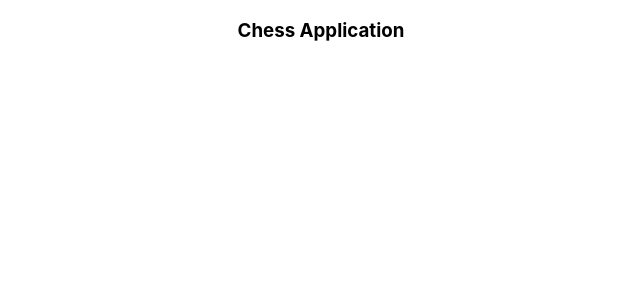
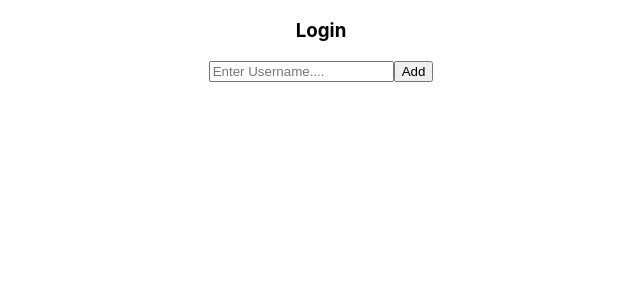
Before and after one commit to truptigaonkar/react-chess, a React (Create React App) app: page / in a window 1280 px wide. Shown: the top 300 px of the page, without its empty margins (319-959 px from the left). Built offline with nearby package versions, Linux system fonts and the light colour scheme.

Commit message:
Created components Login and Lobby, New user can be created and redirect to Lobby page

```diff
--- a/package.json
+++ b/package.json
@@ -14,6 +14,8 @@
     "nodemon": "^1.19.4",
     "react": "^16.12.0",
     "react-dom": "^16.12.0",
+    "react-helmet": "^5.2.1",
+    "react-router-dom": "^5.1.2",
     "react-scripts": "3.3.0"
   },
   "scripts": {
--- a/src/App.jsx
+++ b/src/App.jsx
@@ -1,9 +1,15 @@
 import React from 'react';
 import './App.css';
+import { BrowserRouter as Router, Route } from 'react-router-dom';
+import Login from './components/Login';
+import Lobby from './components/Lobby';
 
 const App = () => (
   <div className="App">
-    <h3>Chess Application</h3>
+    <Router basename={process.env.PUBLIC_URL}>
+      <Route exact path="/" component={Login} />
+      <Route path="/lobby" component={Lobby} />
+    </Router>
   </div>
 );
 
--- /dev/null
+++ b/src/components/Lobby.jsx
@@ -0,0 +1,9 @@
+import React from 'react';
+
+const Lobby = () => (
+  <div>
+    <h3>Lobby</h3>
+  </div>
+);
+
+export default Lobby;
--- /dev/null
+++ b/src/components/Login.jsx
@@ -0,0 +1,36 @@
+
+import React, { useState } from 'react';
+import axios from 'axios';
+
+const Login = () => {
+  const [username, setUsername] = useState([]);
+
+  // Handling username input
+  const handleUsername = (e) => {
+    setUsername(e.target.value);
+  };
+
+  // Handlling form submit
+  const handleAddUser = (e) => {
+    e.preventDefault();
+    axios.post('http://localhost:8000/api/seeks/', { userId: username })
+      .then((response) => {
+        console.log(response.data);
+      })
+      .catch((error) => {
+        console.log(error);
+      });
+  };
+
+  return (
+    <div>
+      <h3>Login</h3>
+      <form onSubmit={handleAddUser}>
+        <input type="text" name="username" placeholder="Enter Username...." onChange={handleUsername} value={username} />
+        <button type="submit">Add</button>
+      </form>
+    </div>
+  );
+};
+
+export default Login;
```
Also changed, not shown: 1 other file (tests, documents, lock files or other folders).
